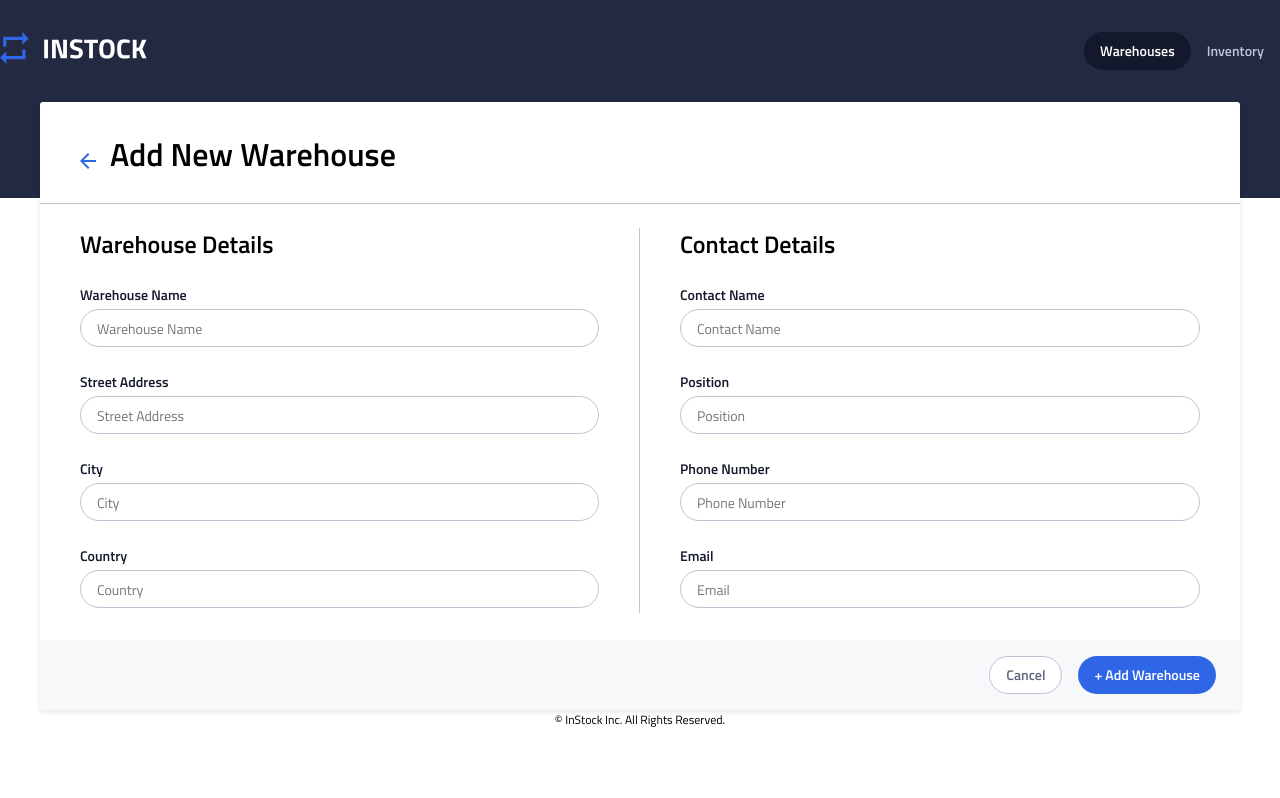
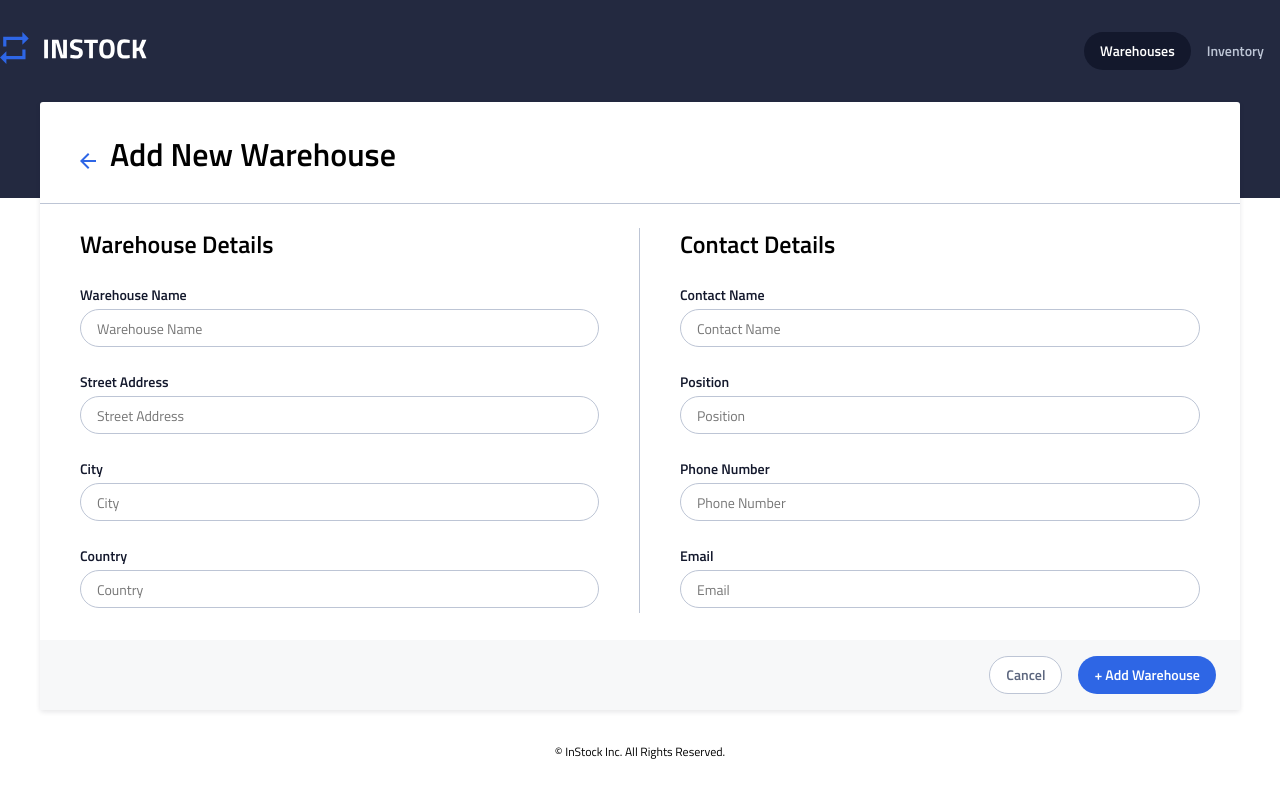
Before and after one commit to QurayshSaif/saturn-instock, a React (Create React App) app: page /warehouse/add in a window 1280 px wide. Built offline with nearby package versions, Linux system fonts and the light colour scheme.

Commit message:
last changes

```diff
--- a/src/components/Footer/Footer.scss
+++ b/src/components/Footer/Footer.scss
@@ -7,4 +7,6 @@
     left: 0;
     width: 100%;
     padding-bottom: 2rem;
+    margin-top: 2rem;
+
 }
--- a/src/components/InventoryTableColumns/InventoryTableColumns.jsx
+++ b/src/components/InventoryTableColumns/InventoryTableColumns.jsx
@@ -24,6 +24,9 @@ const InventoryTableColumns = () => {
         warehouse
         <img src={sortSvg} alt="sort" />
       </h4>
+      <h4>
+        actions
+      </h4>
     </div>
   );
 };
```
